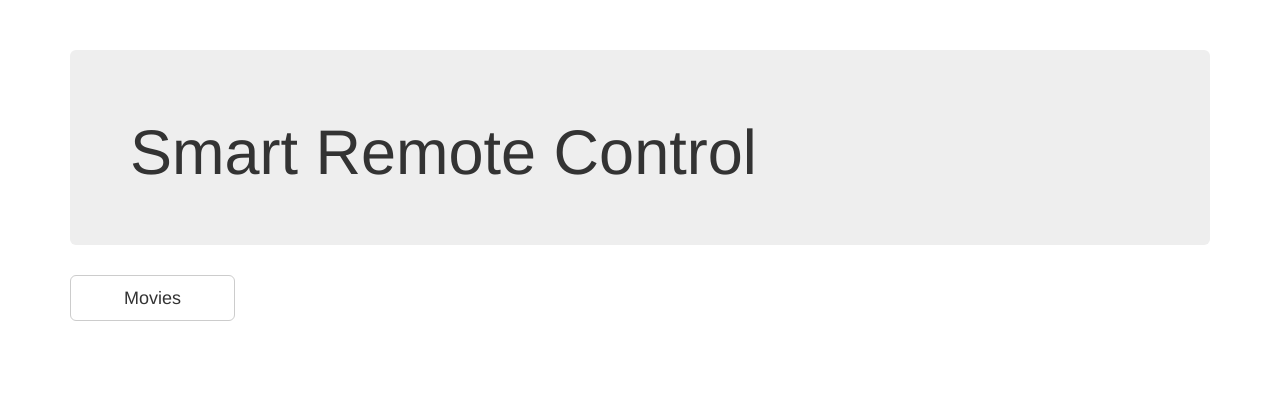
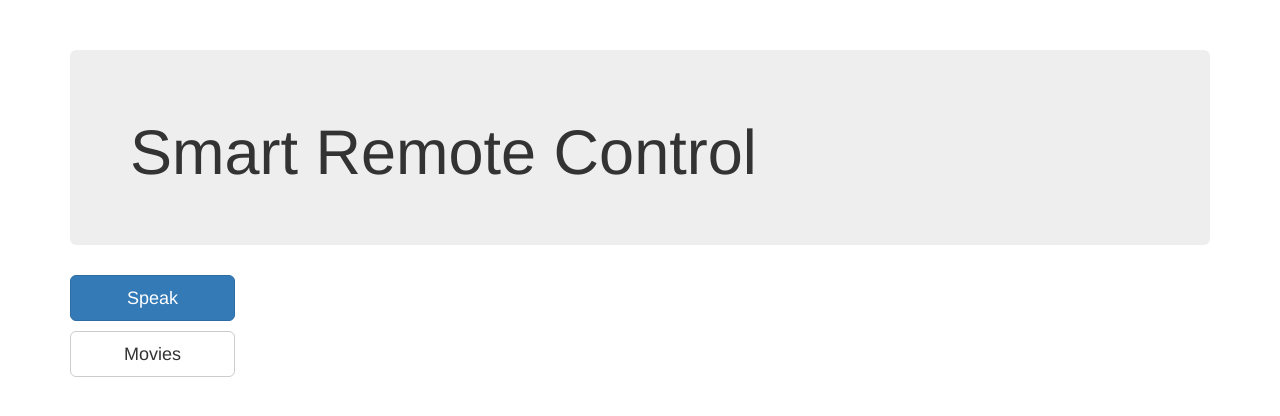
Before and after one commit to tdicola/SmartRemoteControl, a Flask app: page / in a window 1280 px wide. Shown: the top 416 px of the page. Run offline with Flask 2, Linux system fonts and the light colour scheme; some libraries are stand-ins or nearby versions.

Commit message:
Add speech recognition using Chrome web speech API.

```diff
--- a/SmartRemoteControl/www/templates/index.html
+++ b/SmartRemoteControl/www/templates/index.html
@@ -31,10 +31,20 @@
         <div class="jumbotron">
           <h1>Smart Remote Control</h1>
         </div>
+        <p>
+          <div class="row">
+            <div class="col-sm-2">
+              <button type="button" class="btn btn-primary btn-block btn-lg" onclick="speak();" >Speak</button>
+            </div>
+            <div class="col-sm-8">
+              <h3 id="speech-status"></h3>
+            </div>
+          </div>
+        </p>
         <div class="row">
           {% for activity in activities %}
           <div class="col-sm-2">
-            <button type="button" class="btn btn-default btn-block btn-lg" onclick="activityClick({{ loop.index - 1 }});">{{ activity.name }}</button>
+            <button type="button" class="btn btn-default btn-block btn-lg" onclick="sendActivity({{ loop.index - 1 }});">{{ activity.name }}</button>
           </div>
           {% endfor %}
         </div>
@@ -42,12 +52,47 @@
       <script src="//ajax.googleapis.com/ajax/libs/jquery/1.11.0/jquery.min.js"></script>
       <script src="//netdna.bootstrapcdn.com/bootstrap/3.1.1/js/bootstrap.min.js"></script>
       <script>
-      function activityClick(index) {
+      var activityList = [
+      {% for activity in activities %}
+        { name: '{{ activity.name }}', index: {{ loop.index - 1 }} } {{ ',' if not loop.last }}
+      {% endfor %}
+      ];
+
+      function sendActivity(index) {
         $.ajax({
           url: '/activity/' + index,
           method: 'POST'
         });
       }
+
+      function speak() {
+        $('#speech-status').text('Speak activity name...');
+        // Run speech recognition.
+        var recognition = new webkitSpeechRecognition();
+        recognition.onresult = function(event) {
+          // When a result is available, first grab the transcript.
+          var result = '';
+          for (var i = event.resultIndex; i < event.results.length; ++i) {
+            result += event.results[i][0].transcript;
+          }
+          // Check if transcript matches an activity name.
+          for (var i = 0; i < activityList.length; ++i) {
+            var item = activityList[i];
+            if (item.name.toLowerCase() == result.toLowerCase()) {
+              // Found a match!
+              $('#speech-status').text('Running activity: ' + item.name);
+              sendActivity(item.index);
+              return;
+            }
+          }
+          // Couldn't find a match, so display what was heard.
+          $('#speech-status').text('Heard: ' + result);
+        }
+        recognition.onerror = function(event) {
+          $('#speech-status').text('Error recognizing speech!');
+        }
+        recognition.start();
+      }
       </script>
     </body>
 </html>
```
Also changed, not shown: 1 other file.
